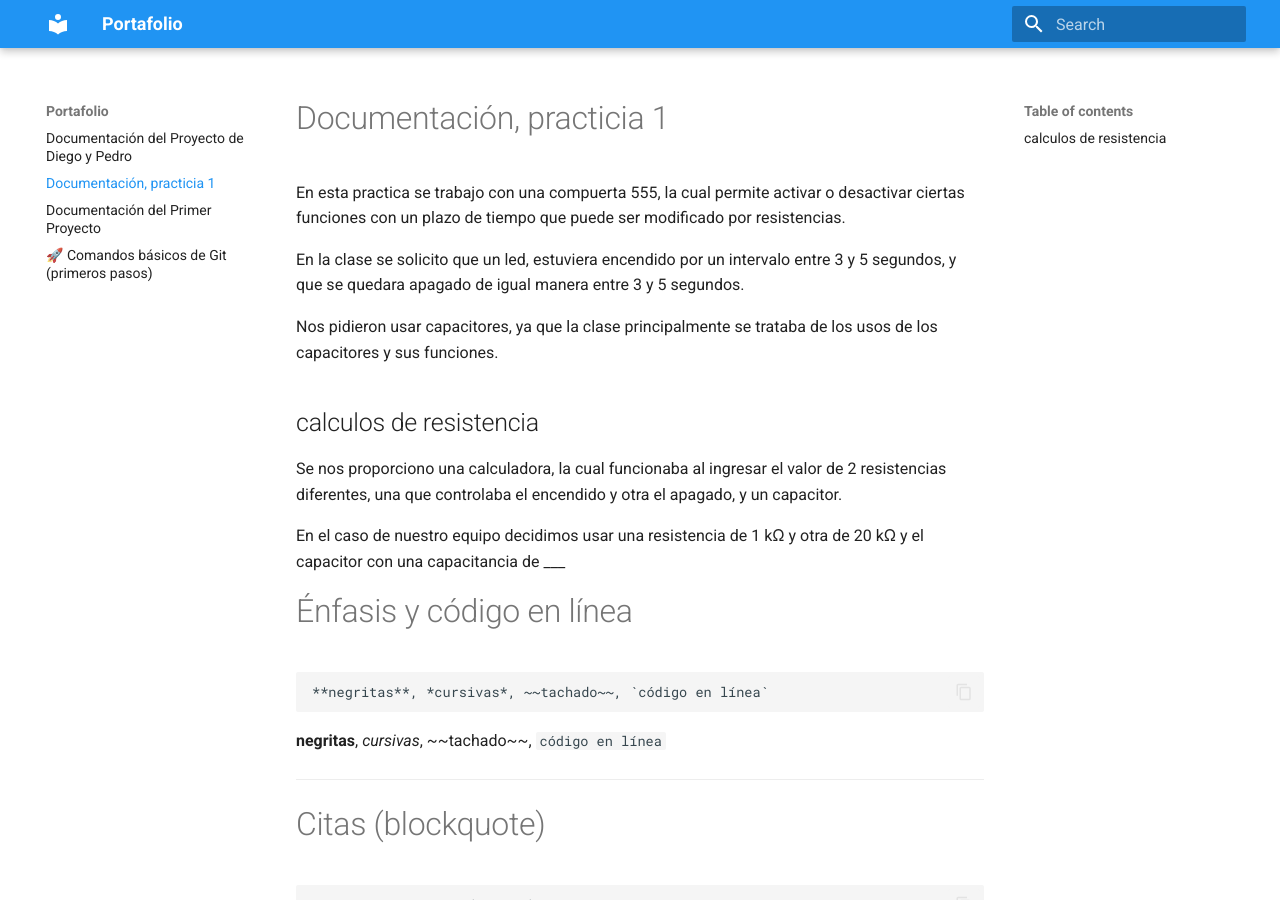
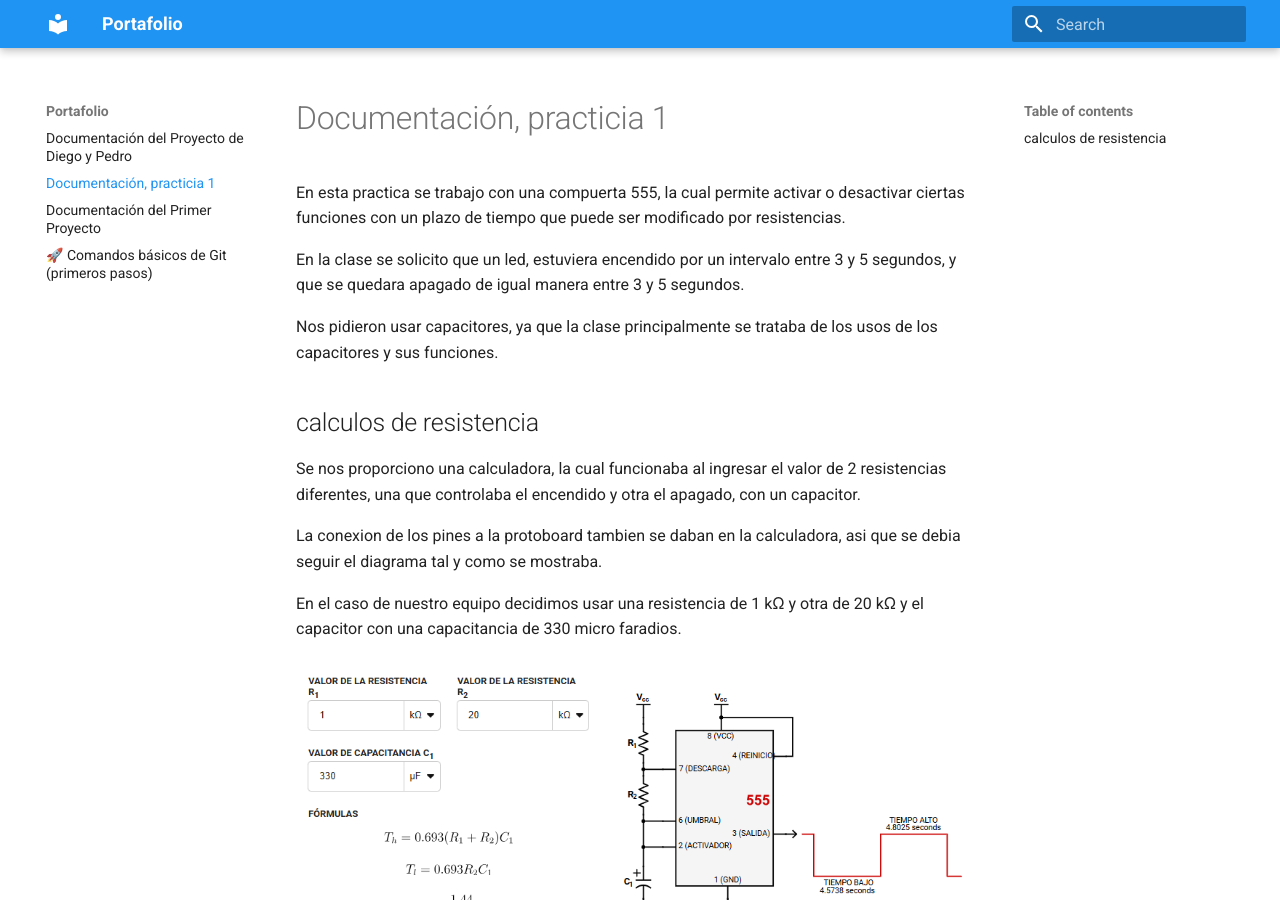
Before and after one commit to Diego200718/Portafolio1, an MkDocs documentation site: the page built from docs/comandos.md, in a window 1280 px wide and 900 px high. Built offline with MkDocs 1.6.1 and Material for MkDocs 9.7.7, drawn with Linux system fonts in a browser that asks for light colours.

Commit message:
Practica 74ls555

```diff
--- a/docs/comandos.md
+++ b/docs/comandos.md
@@ -7,9 +7,13 @@ Nos pidieron usar capacitores, ya que la clase principalmente se trataba de los
 
 ##calculos de resistencia
 
-Se nos proporciono una calculadora, la cual funcionaba al ingresar el valor de 2 resistencias diferentes, una que controlaba el encendido y otra el apagado, y un capacitor.
+Se nos proporciono una calculadora, la cual funcionaba al ingresar el valor de 2 resistencias diferentes, una que controlaba el encendido y otra el apagado, con un capacitor.
 
-En el caso de nuestro equipo decidimos usar una resistencia de 1 kΩ y otra de 20 kΩ y el capacitor con una capacitancia de ___
+La conexion de los pines a la protoboard tambien se daban en la calculadora, asi que se debia seguir el diagrama tal y como se mostraba.
+
+En el caso de nuestro equipo decidimos usar una resistencia de 1 kΩ y otra de 20 kΩ y el capacitor con una capacitancia de 330 micro faradios.
+
+![Diagrama del sistema](recursos/imgs/Practica 555.png)
 
 # Énfasis y código en línea
 
```
Also changed, not shown: docs/recursos/imgs/Practica 555.png (added).
